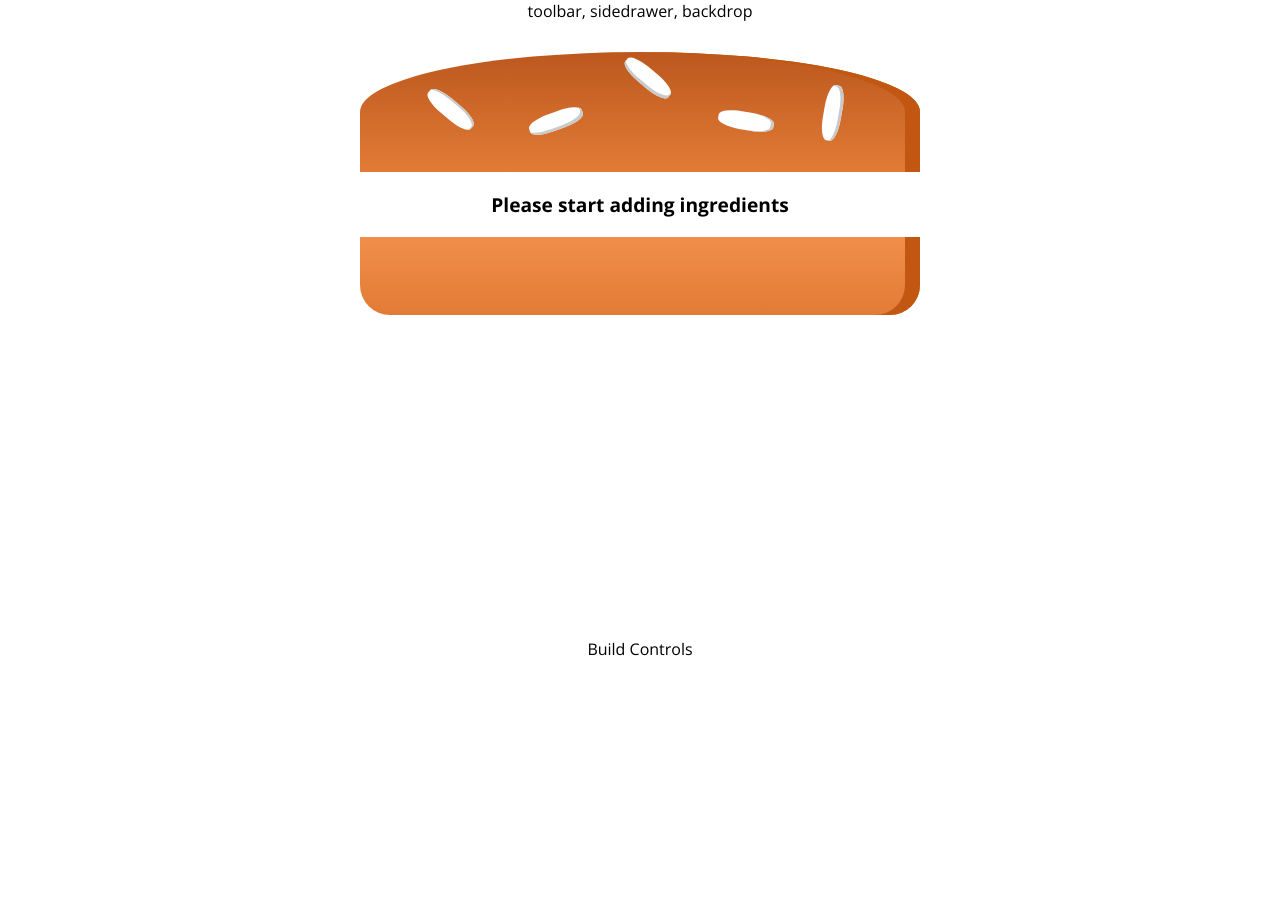
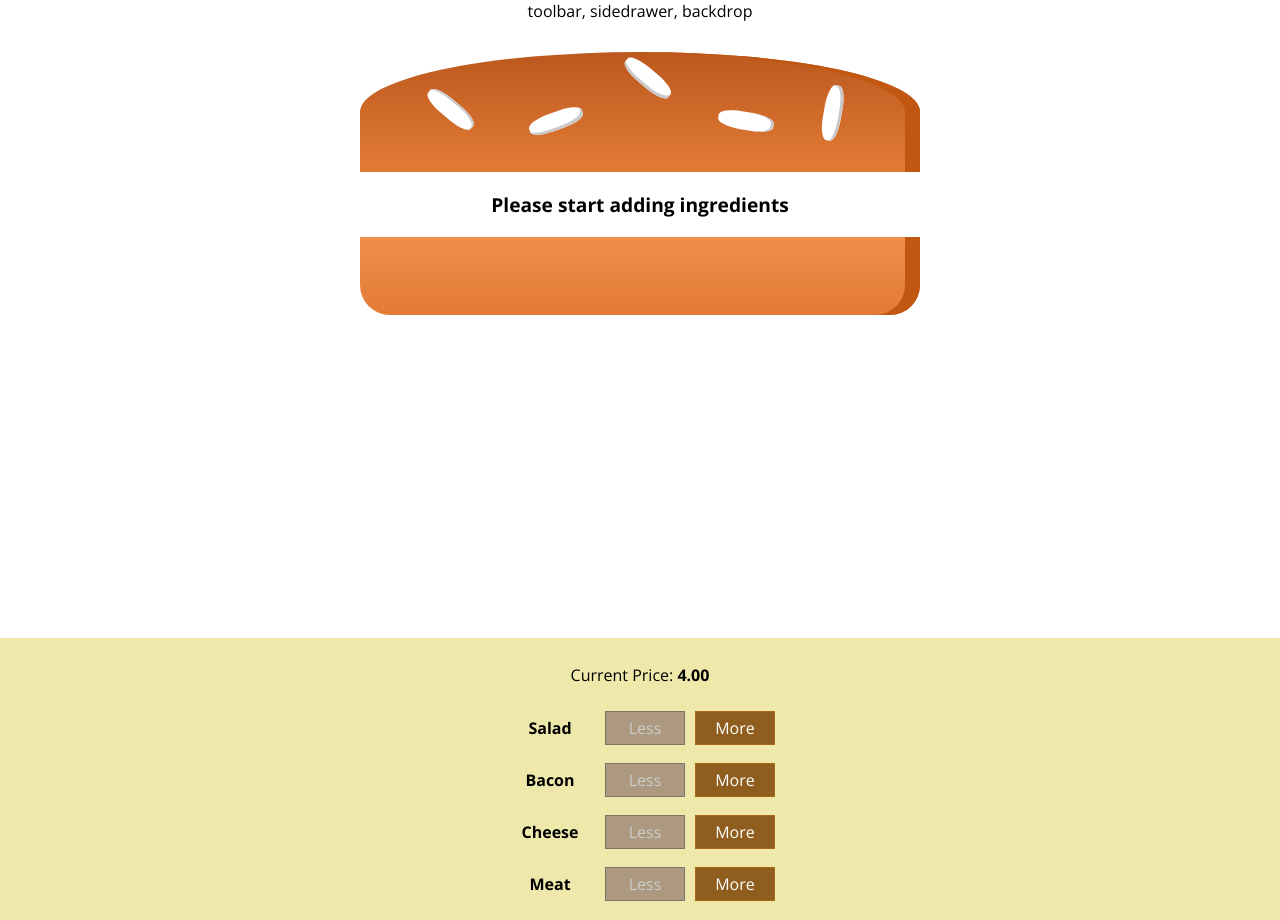
Before and after one commit to seano424/burger-app, a React (Create React App) app: page / in a window 1280 px wide. Before the commit the page ends 800 px from the top, so only its background shows below. Built offline with nearby package versions, Linux system fonts and the light colour scheme.

Commit message:
loop through objects using keys; fix a number with toFix

```diff
--- /dev/null
+++ b/src/components/Burger/BuildControls/BuildControl/BuildControl.js
@@ -0,0 +1,14 @@
+import React from 'react';
+import styles from "./BuildControl.module.css"
+
+const buildControl = (props) => {
+  return (
+    <div className={styles.BuildControl}>
+    <div className={styles.Label}>{props.label}</div>
+    <button className={styles.Less} onClick={props.removed} disabled={props.disabled}>Less</button>
+    <button className={styles.More} onClick={props.added}>More</button>
+  </div>
+  )
+}
+
+export default buildControl
--- /dev/null
+++ b/src/components/Burger/BuildControls/BuildControl/BuildControl.module.css
@@ -0,0 +1,56 @@
+.BuildControl {
+  display: flex;
+  justify-content: space-between;
+  align-items: center;
+  margin: 5px 0;
+}
+
+.BuildControl button {
+  display: block;
+  font: inherit;
+  padding: 5px;
+  margin: 0 5px;
+  width: 80px;
+  border: 1px solid #AA6817;
+  cursor: pointer;
+  outline: none;
+}
+
+.BuildControl button:disabled {
+  background-color: #AC9980;
+  border: 1px solid #7E7365;
+  color: #ccc;
+  cursor: default;
+}
+
+.BuildControl button:hover:disabled {
+  background-color: #AC9980;
+  color: #ccc;
+  cursor: not-allowed;
+}
+
+.Label {
+  padding: 10px;
+  font-weight: bold;
+  width: 80px;
+}
+
+.BuildControl .Less {
+  background-color: #D39952;
+  color: white;
+}
+
+.BuildControl .More {
+  background-color: #8F5E1E;
+  color: white;
+}
+
+.BuildControl .Less:hover, .BuildControl .Less:active {
+  background-color: #DAA972;
+  color: white;
+}
+
+.BuildControl .More:hover,.BuildControl .More:active {
+  background-color: #99703F;
+  color: white;
+}
--- /dev/null
+++ b/src/components/Burger/BuildControls/BuildControls.js
@@ -0,0 +1,28 @@
+import React from 'react';
+import styles from "./BuildControls.module.css"
+import BuildControl from "./BuildControl/BuildControl"
+
+const controls = [
+  { label: 'Salad', type: 'salad' },
+  { label: 'Bacon', type: 'bacon' },
+  { label: 'Cheese', type: 'cheese' },
+  { label: 'Meat', type: 'meat' }
+];
+
+const buildControls = (props) => {
+  return (
+    <div className={styles.BuildControls}>
+      <p>Current Price: <strong>{props.price.toFixed(2)}</strong></p>
+    {controls.map(ctrl => {
+      return <BuildControl
+      key={ctrl.label}
+      label={ctrl.label}
+      added={() => props.ingredientAdded(ctrl.type)}
+      removed={() => props.ingredientRemoved(ctrl.type)}
+      disabled={props.disabled[ctrl.type]}/>
+    })}
+  </div>
+  )
+}
+
+export default buildControls;
--- /dev/null
+++ b/src/components/Burger/BuildControls/BuildControls.module.css
@@ -0,0 +1,10 @@
+.BuildControls {
+  width: 100%;
+  background-color: palegoldenrod;
+  display: flex;
+  flex-flow: column;
+  align-items: center;
+  box-shadow: 0 2px 1px #ccc;
+  margin: auto;
+  padding: 10px 0;
+}
--- a/src/components/Burger/Burger.js
+++ b/src/components/Burger/Burger.js
@@ -16,8 +16,6 @@
     transformedIngredients = <p>Please start adding ingredients</p>
   }
 
-
-
   return (
     <div className={styles.Burger}>
       <BurgerIngredient type="bread-top"/>
--- a/src/containers/BurgerBuilder/BurgerBuilder.js
+++ b/src/containers/BurgerBuilder/BurgerBuilder.js
@@ -1,23 +1,70 @@
 import React, { Component } from "react";
 // import Aux from "../../hoc/Aux"
 import Burger from "../../components/Burger/Burger";
+import BuildControls from "../../components/Burger/BuildControls/BuildControls"
+
+const INGREDIENT_PRICES = {
+  salad: 0.5,
+  cheese: 0.4,
+  meat: 1.3,
+  bacon: 0.7
+}
 
 class BurgerBuilder extends Component {
-
   state = {
     ingredients: {
       salad: 0,
       bacon: 0,
       cheese: 0,
       meat: 0,
-    }
+    },
+    totalPrice: 4
+  }
+
+  addIngredientHandler = (type) => {
+    const oldCount = this.state.ingredients[type];
+    const updatedCounted = oldCount + 1;
+    const updatedIngredients = {
+      ...this.state.ingredients
+    };
+    updatedIngredients[type] = updatedCounted;
+    const priceAddition = INGREDIENT_PRICES[type];
+    const oldPrice = this.state.totalPrice;
+    const newPrice = oldPrice + priceAddition;
+    this.setState({totalPrice: newPrice, ingredients: updatedIngredients})
+  }
+
+  removeIngredientHandler = (type) => {
+    const oldCount = this.state.ingredients[type];
+    if (oldCount <= 0 ) return;
+    const updatedCounted = oldCount - 1;
+    const updatedIngredients = {
+      ...this.state.ingredients
+    };
+    updatedIngredients[type] = updatedCounted;
+    const priceDeduction = INGREDIENT_PRICES[type];
+    const oldPrice = this.state.totalPrice;
+    const newPrice = oldPrice - priceDeduction;
+    this.setState({totalPrice: newPrice, ingredients: updatedIngredients})
   }
 
   render() {
+    const disabledInfo = {
+      ...this.state.ingredients
+    };
+
+    for (let key in disabledInfo) {
+      disabledInfo[key] = disabledInfo[key] <= 0
+    };
+
     return (
       <>
         <Burger ingredients={this.state.ingredients} />
-        <div>Build Controls</div>
+        <BuildControls
+          ingredientAdded={this.addIngredientHandler}
+          ingredientRemoved={this.removeIngredientHandler}
+          disabled={disabledInfo}
+          price={this.state.totalPrice}/>
       </>
     );
   }
```
Also changed, not shown: 1 other file (tests, documents, lock files or other folders).
